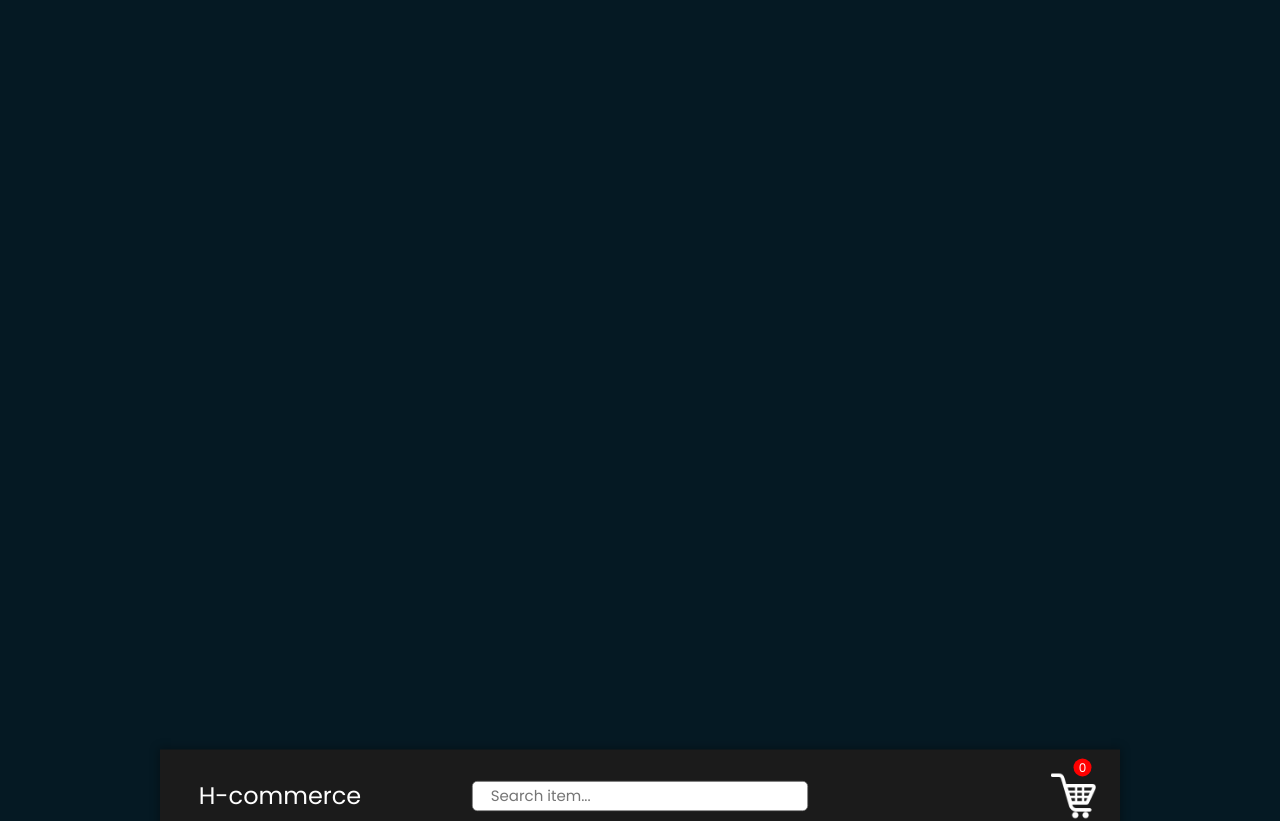
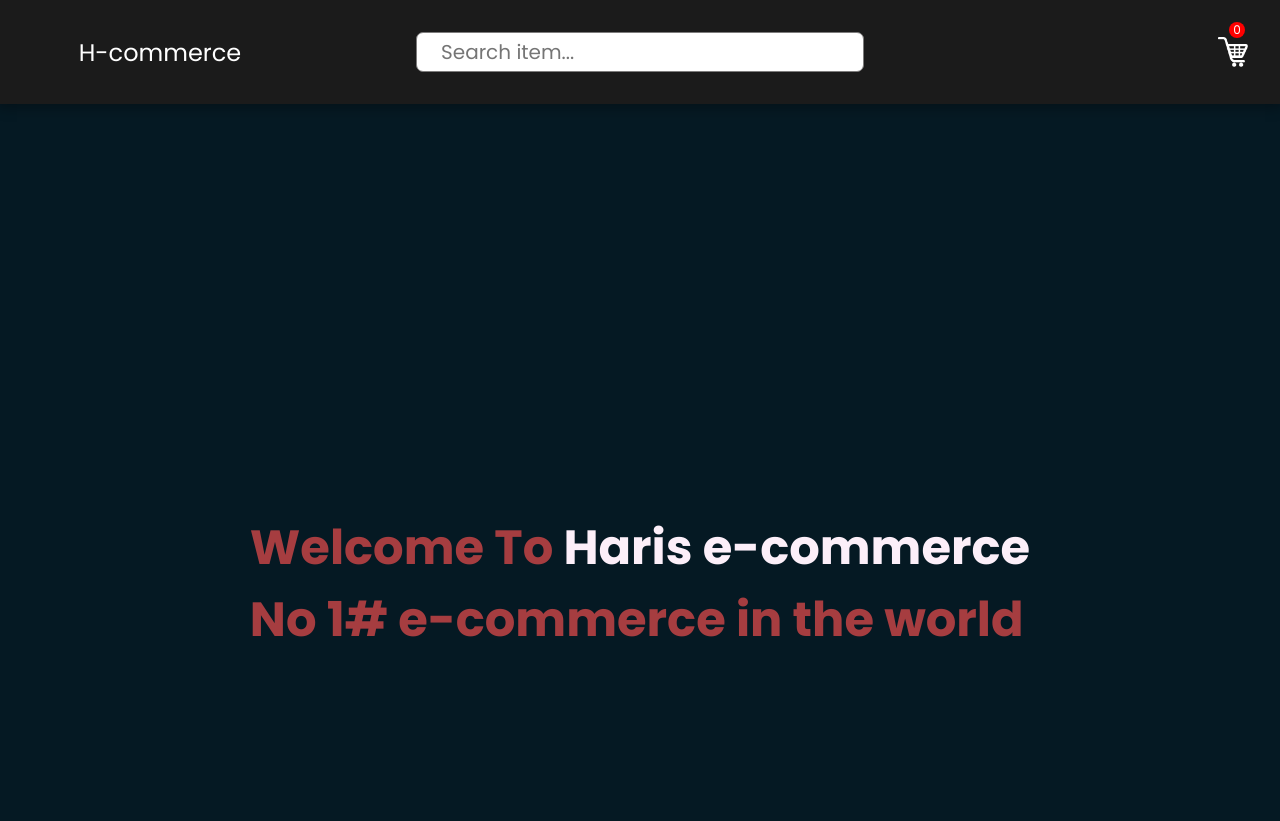
Before and after one commit to Haris-Maulana/e-commerce-react, a React (Create React App) app: page / in a window 1280 px wide. Shown: the top 821 px of the page. Built offline with nearby package versions, Linux system fonts and the light colour scheme.

Commit message:
change things up

```diff
--- a/src/App.js
+++ b/src/App.js
@@ -8,27 +8,24 @@ import Whatsapp from "./component/03-Whatsapp/Whatsapp";
 import Footer from "./component/04-Footer/Footer.js";
 
 function App() {
-
   const [cart, setCart] = useState([]);
-  const [cartNumber, setCartNumber] = useState(0)
+  const [cartNumber, setCartNumber] = useState(0);
   const cartFilter = cart.filter((item, Title) => cart.indexOf(item) === Title);
 
-
-
   const handleClick = (itemlist) => {
-    cart.push(itemlist)
+    cart.push(itemlist);
     itemlist.quantity += 1;
     setCartNumber(cartNumber + 1);
-    console.log(cart)
+    console.log(cart);
   };
 
   return (
     <div className="App">
-      <Navbar cartNumber={cartNumber} cart={cart} cartFilter={cartFilter}/>
+      <Navbar cartNumber={cartNumber} cart={cart} cartFilter={cartFilter} />
       <Header />
       <Main handleClick={handleClick} title={"Best Item"} />
+      <Main handleClick={handleClick} title={"Popular Item"} />
       <Whatsapp />
-      <Main handleClick={handleClick} title={"Popular Item"} />
       <Footer />
     </div>
   );
--- a/src/App.scss
+++ b/src/App.scss
@@ -18,7 +18,6 @@ body {
   font-family: var(--font-Paragraph);
   color: #fff;
   background-color: #051923;
-  transform: scale(75%);
 }
 
 a, a:hover , a:focus, a:visited {
--- a/src/component/00-Navbar/Navbar.scss
+++ b/src/component/00-Navbar/Navbar.scss
@@ -20,7 +20,7 @@ nav {
   width: 50%;
   display: flex;
   justify-content: center;
-  font-size: 2rem;
+  font-size: 1.5rem;
 }
 
 .md-side {
@@ -63,8 +63,8 @@ nav {
 .cart {
   display: flex;
   position: relative;
-  width: 60px;
-  height: 60px;
+  width: 30px;
+  height: 30px;
   cursor: pointer;
 }
 
@@ -78,11 +78,11 @@ nav {
   align-items: center;
   justify-content: center;
   position: absolute;
-  width: 1.5rem;
-  height: 1.5rem;
-  top: -20px;
-  right: 6px;
-  font-size: 1rem;
+  width: 1rem;
+  height: 1rem;
+  top: -15px;
+  right: 3px;
+  font-size: .75rem;
   background-color: red;
   border-radius: 50%;
 }
--- a/src/component/01-Header/Header.scss
+++ b/src/component/01-Header/Header.scss
@@ -11,7 +11,7 @@
 }
 
 .head h1 {
-  font-size: 5rem;
+  font-size: 3rem;
   white-space: nowrap;
   color: var(--theme-color);
 }
--- a/src/component/02-Main/Main.scss
+++ b/src/component/02-Main/Main.scss
@@ -10,7 +10,6 @@ main {
   justify-content: center;
   align-items: center;
   flex-direction: column;
-  padding: 10%;
 }
 
 main h1 {
@@ -21,7 +20,6 @@ main h1 {
   color: var(--theme-color);
   border-radius: 2rem;
   align-items: center;
-  padding: .5rem 2rem;
   box-shadow: 0px 2px 10px 15px rgba(0, 0, 0, .3);
 }
 
@@ -30,6 +28,7 @@ main h1 {
   grid-template-columns: 1fr 1fr 1fr 1fr;
   row-gap: 50px;
   column-gap: 30px;
+    transform: scale(75%);
 }
 
 .item-container {
```
